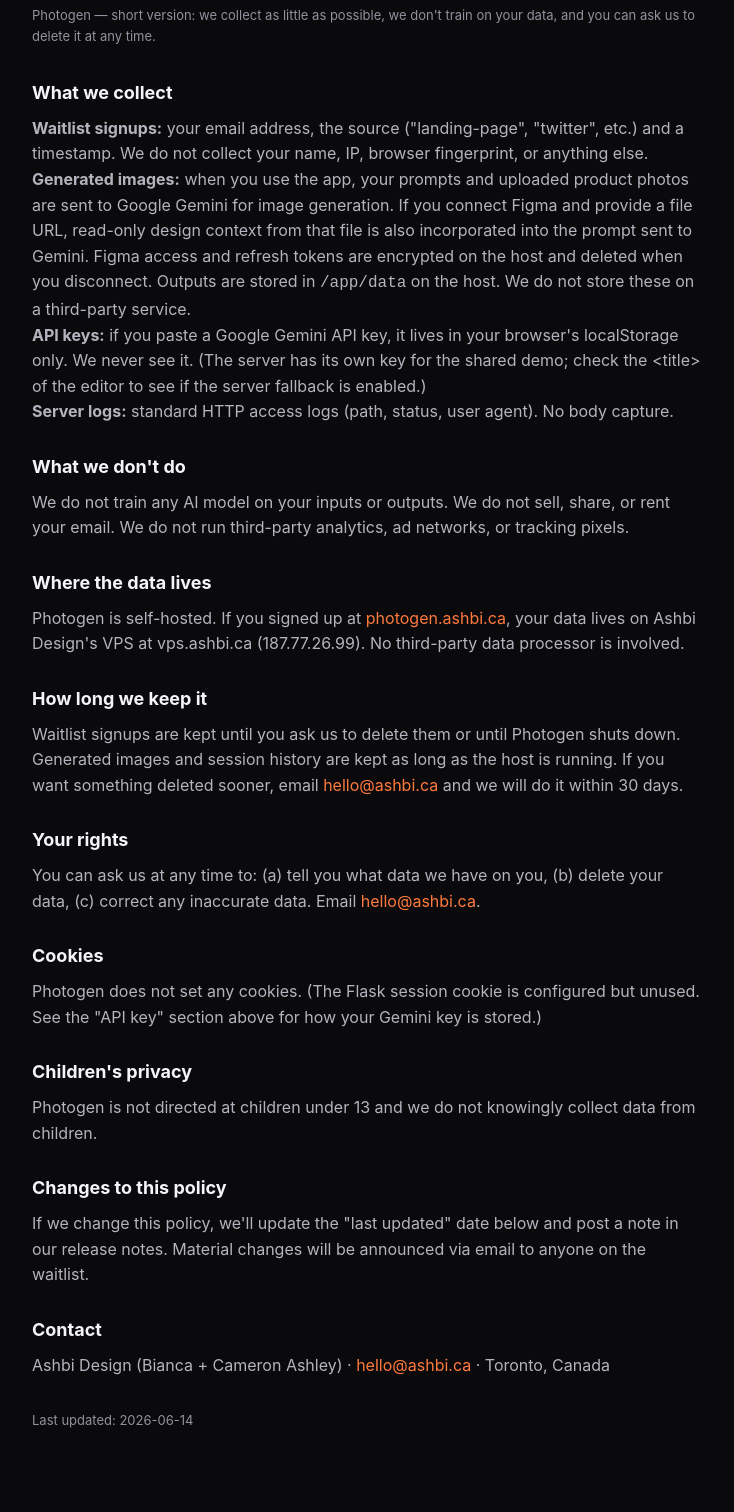
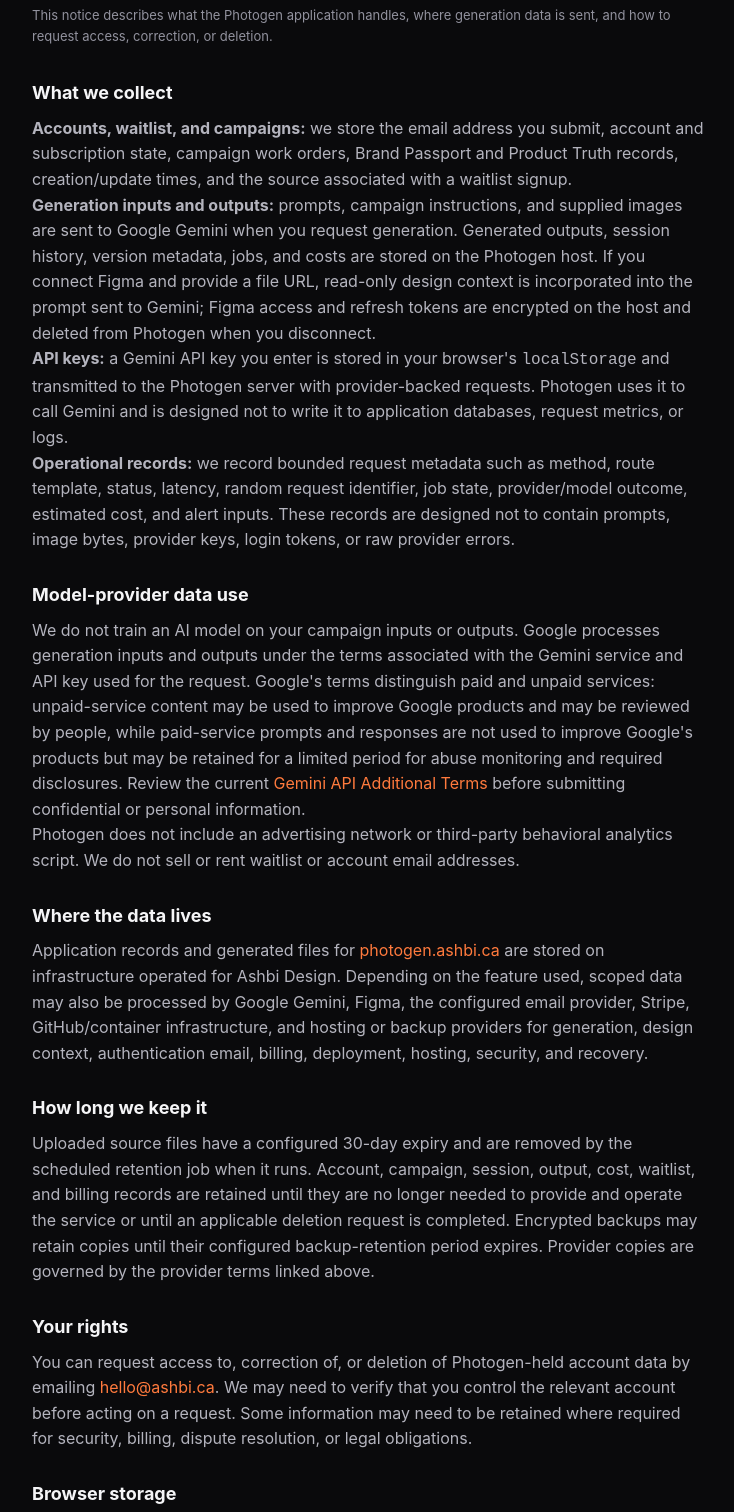
Before and after one commit to camster91/creative-studio, a website: page templates/privacy.html in a window 1280 px wide. Shown: the part 113-1625 px from the top of the page, without its empty margins (272-1006 px from the left). Before the commit the page ends 1584 px from the top, so only its background shows below. Drawn offline with Linux system fonts and the light colour scheme.

Commit message:
Correct Campaign Factory privacy disclosures

```diff
--- a/templates/privacy.html
+++ b/templates/privacy.html
@@ -18,38 +18,39 @@
 <body>
 <p><a href="/">&larr; Back to Photogen</a></p>
 <h1>Privacy Policy</h1>
-<p class="meta">Photogen — short version: we collect as little as possible, we don't train on your data, and you can ask us to delete it at any time.</p>
+<p class="meta">This notice describes what the Photogen application handles, where generation data is sent, and how to request access, correction, or deletion.</p>
 
 <h2>What we collect</h2>
-<p><b>Waitlist signups:</b> your email address, the source ("landing-page", "twitter", etc.) and a timestamp. We do not collect your name, IP, browser fingerprint, or anything else.</p>
-<p><b>Generated images:</b> when you use the app, your prompts and uploaded product photos are sent to Google Gemini for image generation. If you connect Figma and provide a file URL, read-only design context from that file is also incorporated into the prompt sent to Gemini. Figma access and refresh tokens are encrypted on the host and deleted when you disconnect. Outputs are stored in <code>/app/data</code> on the host. We do not store these on a third-party service.</p>
-<p><b>API keys:</b> if you paste a Google Gemini API key, it lives in your browser's localStorage only. We never see it. (The server has its own key for the shared demo; check the &lt;title&gt; of the editor to see if the server fallback is enabled.)</p>
-<p><b>Server logs:</b> standard HTTP access logs (path, status, user agent). No body capture.</p>
+<p><b>Accounts, waitlist, and campaigns:</b> we store the email address you submit, account and subscription state, campaign work orders, Brand Passport and Product Truth records, creation/update times, and the source associated with a waitlist signup.</p>
+<p><b>Generation inputs and outputs:</b> prompts, campaign instructions, and supplied images are sent to Google Gemini when you request generation. Generated outputs, session history, version metadata, jobs, and costs are stored on the Photogen host. If you connect Figma and provide a file URL, read-only design context is incorporated into the prompt sent to Gemini; Figma access and refresh tokens are encrypted on the host and deleted from Photogen when you disconnect.</p>
+<p><b>API keys:</b> a Gemini API key you enter is stored in your browser's <code>localStorage</code> and transmitted to the Photogen server with provider-backed requests. Photogen uses it to call Gemini and is designed not to write it to application databases, request metrics, or logs.</p>
+<p><b>Operational records:</b> we record bounded request metadata such as method, route template, status, latency, random request identifier, job state, provider/model outcome, estimated cost, and alert inputs. These records are designed not to contain prompts, image bytes, provider keys, login tokens, or raw provider errors.</p>
 
-<h2>What we don't do</h2>
-<p>We do not train any AI model on your inputs or outputs. We do not sell, share, or rent your email. We do not run third-party analytics, ad networks, or tracking pixels.</p>
+<h2>Model-provider data use</h2>
+<p>We do not train an AI model on your campaign inputs or outputs. Google processes generation inputs and outputs under the terms associated with the Gemini service and API key used for the request. Google's terms distinguish paid and unpaid services: unpaid-service content may be used to improve Google products and may be reviewed by people, while paid-service prompts and responses are not used to improve Google's products but may be retained for a limited period for abuse monitoring and required disclosures. Review the current <a href="https://ai.google.dev/gemini-api/terms" rel="noopener">Gemini API Additional Terms</a> before submitting confidential or personal information.</p>
+<p>Photogen does not include an advertising network or third-party behavioral analytics script. We do not sell or rent waitlist or account email addresses.</p>
 
 <h2>Where the data lives</h2>
-<p>Photogen is self-hosted. If you signed up at <a href="https://photogen.ashbi.ca">photogen.ashbi.ca</a>, your data lives on Ashbi Design's VPS at vps.ashbi.ca (187.77.26.99). No third-party data processor is involved.</p>
+<p>Application records and generated files for <a href="https://photogen.ashbi.ca">photogen.ashbi.ca</a> are stored on infrastructure operated for Ashbi Design. Depending on the feature used, scoped data may also be processed by Google Gemini, Figma, the configured email provider, Stripe, GitHub/container infrastructure, and hosting or backup providers for generation, design context, authentication email, billing, deployment, hosting, security, and recovery.</p>
 
 <h2>How long we keep it</h2>
-<p>Waitlist signups are kept until you ask us to delete them or until Photogen shuts down. Generated images and session history are kept as long as the host is running. If you want something deleted sooner, email <a href="mailto:hello@ashbi.ca">hello@ashbi.ca</a> and we will do it within 30 days.</p>
+<p>Uploaded source files have a configured 30-day expiry and are removed by the scheduled retention job when it runs. Account, campaign, session, output, cost, waitlist, and billing records are retained until they are no longer needed to provide and operate the service or until an applicable deletion request is completed. Encrypted backups may retain copies until their configured backup-retention period expires. Provider copies are governed by the provider terms linked above.</p>
 
 <h2>Your rights</h2>
-<p>You can ask us at any time to: (a) tell you what data we have on you, (b) delete your data, (c) correct any inaccurate data. Email <a href="mailto:hello@ashbi.ca">hello@ashbi.ca</a>.</p>
+<p>You can request access to, correction of, or deletion of Photogen-held account data by emailing <a href="mailto:hello@ashbi.ca">hello@ashbi.ca</a>. We may need to verify that you control the relevant account before acting on a request. Some information may need to be retained where required for security, billing, dispute resolution, or legal obligations.</p>
 
-<h2>Cookies</h2>
-<p>Photogen does not set any cookies. (The Flask session cookie is configured but unused. See the "API key" section above for how your Gemini key is stored.)</p>
+<h2>Browser storage</h2>
+<p>Photogen stores the application session token, optional Gemini API key, editor session identifier, and interface state in browser local storage. Clearing site data removes those browser-held values but does not by itself delete server-held account, campaign, or output records.</p>
 
 <h2>Children's privacy</h2>
 <p>Photogen is not directed at children under 13 and we do not knowingly collect data from children.</p>
 
 <h2>Changes to this policy</h2>
-<p>If we change this policy, we'll update the "last updated" date below and post a note in our release notes. Material changes will be announced via email to anyone on the waitlist.</p>
+<p>If this notice changes, the "last updated" date below will be revised. Material changes may also be described in release notes or through an appropriate account communication.</p>
 
 <h2>Contact</h2>
 <p>Ashbi Design (Bianca + Cameron Ashley) &middot; <a href="mailto:hello@ashbi.ca">hello@ashbi.ca</a> &middot; Toronto, Canada</p>
 
-<p class="updated">Last updated: 2026-06-14</p>
+<p class="updated">Last updated: 2026-08-28</p>
 </body>
 </html>
```
Also changed, not shown: docs/PRIVACY-NOTICE-FACT-CHECK.md (+7 -7 lines), docs/releases/2026-08-28-campaign-factory-release.md (+2 -6 lines).
